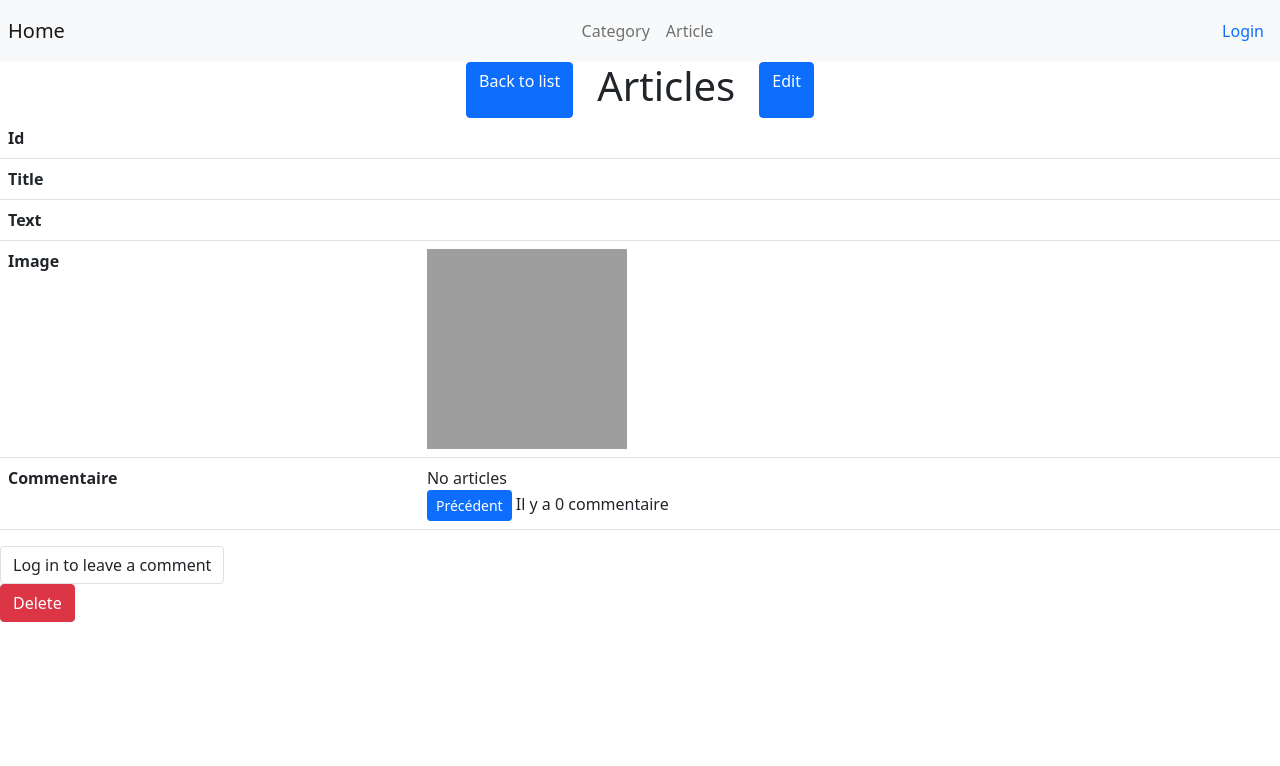
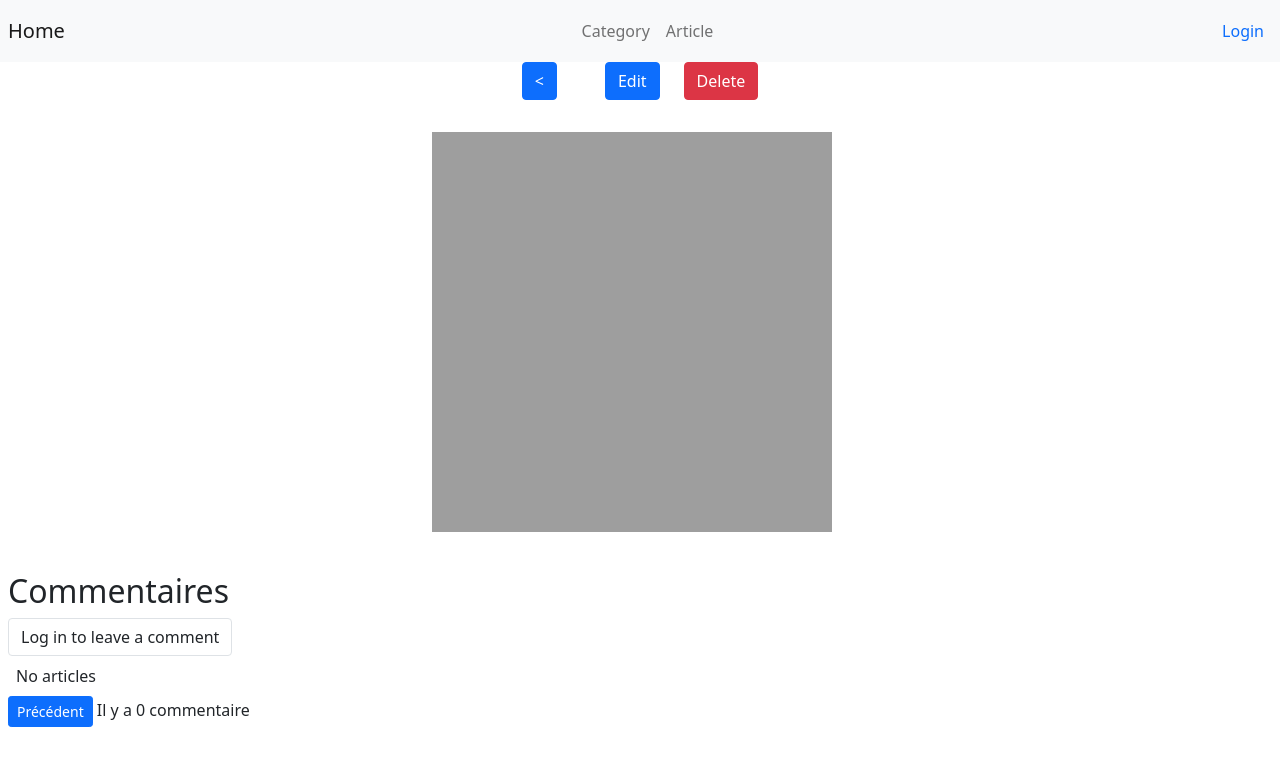
Before and after one commit to IDK-tmlp/TP_Symfony, a Symfony app: template templates/article/show.html.twig in a window 1280 px wide. Shown: the top 766 px of the page. Run offline with Twig, Linux system fonts and the light colour scheme; the template is opened without the code that fills it, so the values that code supplies are empty; some libraries are stand-ins or nearby versions.

Commit message:
Show articles

```diff
--- a/index.html
+++ b/index.html
@@ -16,6 +16,7 @@
 		<p>Logged page</p>
 		<p>Date a format</p>
 		<p>register route and form</p>
+		<p>date comment</p>
 
 	<h2>Idea</h2>
 		<ul>
--- a/templates/article/show.html.twig
+++ b/templates/article/show.html.twig
@@ -1,44 +1,51 @@
 {% extends 'base.html.twig' %}
 
-{% block title %}Article{% endblock %}
+{% block title %}{{ article.title }}{% endblock %}
 
 {% block body %}
-	<div class='d-flex justify-content-center gap-4'>
-		<a href="{{ path('app_article_index') }}" class="btn btn-primary">Back to list</a>
-		<h1>Articles</h1>
+	<div class='d-flex flex-column gap-3'>
+		<div class='d-flex justify-content-center gap-4 align-items-center'>
+			<a href="{{ path('app_article_index') }}" class="btn btn-primary"> < </a>
+			<h1>{{ article.title }}</h1>
 			<a href="{{ path('app_article_edit', {'id': article.id}) }}" class="btn btn-primary">Edit</a>
+			{{ include('article/_delete_form.html.twig') }}
 		</div>
 
-	<table class="table">
-		<tbody>
-			<tr>
-				<th>Id</th>
-				<td>{{ article.id }}</td>
-			</tr>
-			<tr>
-				<th>Title</th>
-				<td>{{ article.title }}</td>
-			</tr>
-			<tr>
-				<th>Text</th>
-				<td>{{ article.text }}</td>
-			</tr>
-			<tr>
-				<th>Image</th>
-				<td><img src='http://127.0.0.1:8000/uploads/images/{{ article.image }}' alt="articleCover" width='200px' height='200px' /></td>
-			</tr>
-			<tr>
-				<th>Commentaire</th>
-				<td>
-					<ul class="list-group list-group-flush">
+		<section class='m-2'>
+			<div class='d-flex gap-3 m-2 justify-content-center'>
+				<img src='http://127.0.0.1:8000/uploads/images/{{ article.image }}' alt="articleCover" width='400px' height='400px' />
+				<div>
+					<p class='fs-4'>{{ article.text }}</p>
+				</div>
+			</div>
+		</section>
+			<section class='m-2'>
+				<h2>Commentaires</h2>
+				{% if app.user %}
+					<a href="{{ path('app_comment_new_with_id', {'id': article.id}) }}) }}" class="btn btn-primary">Leave a comment</a>
+				{% else %}
+					<a href="{{ path('app_login') }}" class="btn border">Log in to leave a comment</a>
+				{% endif %}
+				<ul class="list-unstyled m-2">
 					{% for comment in comments %}
 						{% if comment.isValidated %}
-								<li class="list-group-item">
+							<li>
+								<div class="card mb-4">
 									<div class="card-body">
-										<blockquote class="blockquote mb-0">
 										<p>{{ comment.text }}</p>
-											<footer class="blockquote-footer"><cite title="{{ comment.username }}">{{ comment.username }}</cite> </footer>
-										</blockquote>
+										<div class="d-flex justify-content-between">
+											<div class="d-flex flex-row align-items-center">
+												<img src="https://t3.ftcdn.net/jpg/06/19/26/46/360_F_619264680_x2PBdGLF54sFe7kTBtAvZnPyXgvaRw0Y.jpg" alt="avatar" width="25" height="25" />
+												<p class="small mb-0 ms-2">{{ comment.username }}</p>
+											</div>
+											{% if comment.note %}
+												<div class="d-flex flex-row align-items-center gap-1">
+													<p class="small text-muted mb-0">{{ comment.note }} </p>
+													<img src="https://cdn-icons-png.flaticon.com/128/1828/1828884.png" alt="avatar" width="15" height="15" />
+												</div>
+											{% endif %}
+										</div>
+									</div>
 								</div>
 							</li>
 						{% endif %}
@@ -53,15 +60,6 @@
 				{% if next < comments|length %}
 					<a class="btn btn-sm btn-primary" href="{{ path('app_article_show', { id: article.id, offset: next }) }}">Suivant</a>
 				{% endif %}
-				</td>
-			</tr>
-		</tbody>
-	</table>
-	{% if app.user %}
-		<a href="{{ path('app_comment_new_with_id', {'id': article.id}) }}) }}" class="btn btn-primary">Leave a comment</a>
-	{% else %}
-		<a href="{{ path('app_login') }}" class="btn border">Log in to leave a comment</a>
-	{% endif %}
-
-	{{ include('article/_delete_form.html.twig') }}
+			</section>
+	</div>
 {% endblock %}
```
Also changed, not shown: assets/pictures/user.jpg (added), 1 other file. Lines whose indentation alone changed are shown as unchanged.
